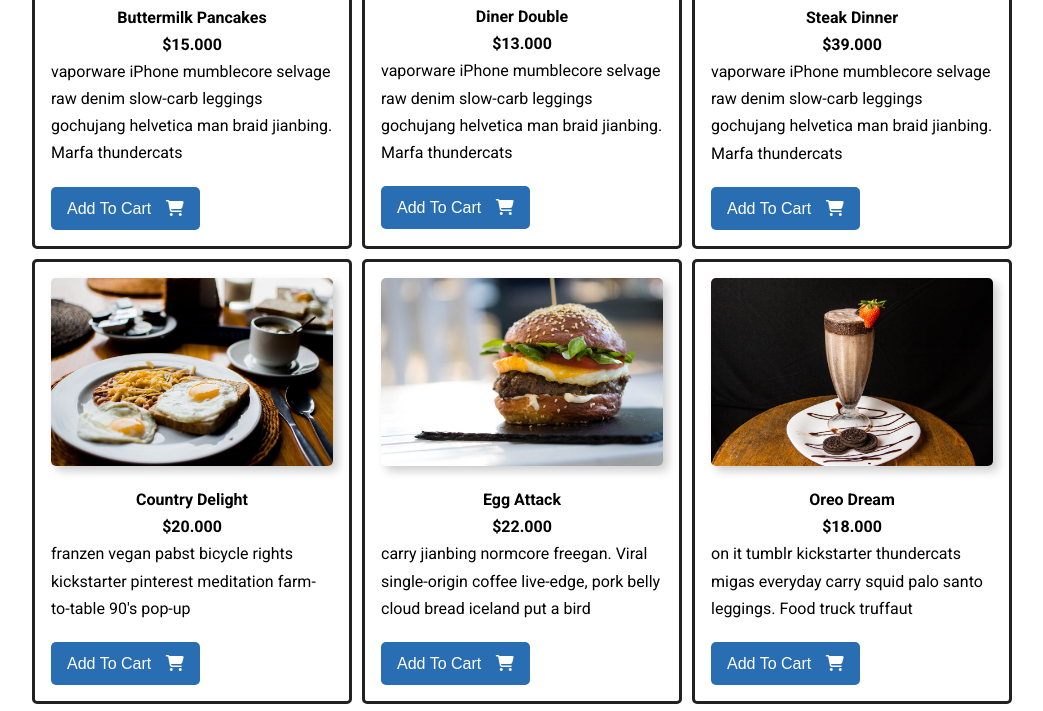
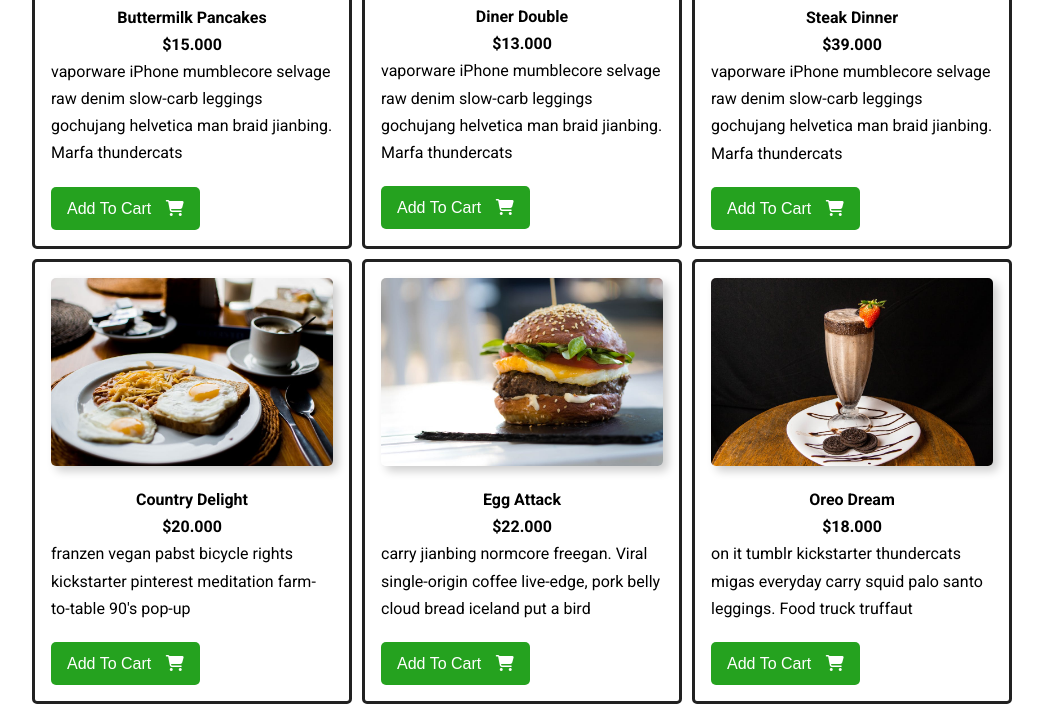
Before and after one commit to teguhakbarudin45/projectUas.github.io, a plain HTML site: page index.html in a window 1280 px wide. Shown: the part 1644-2355 px from the top of the page, without its empty margins (118-1161 px from the left). Drawn offline with Linux system fonts and the light colour scheme.

Commit message:
menganti warna tombol button

```diff
--- a/style.css
+++ b/style.css
@@ -478,7 +478,7 @@ nav {
 }
 
 .button-cart {
-   background-color: var(--clr-prmy);
+   background-color: #25a21f;
    padding: .5rem 1rem;
    border-radius: 5px;
    color: var(--clr-white);
```
